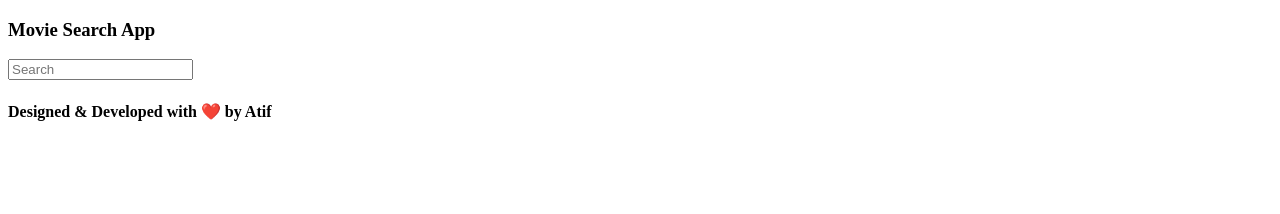
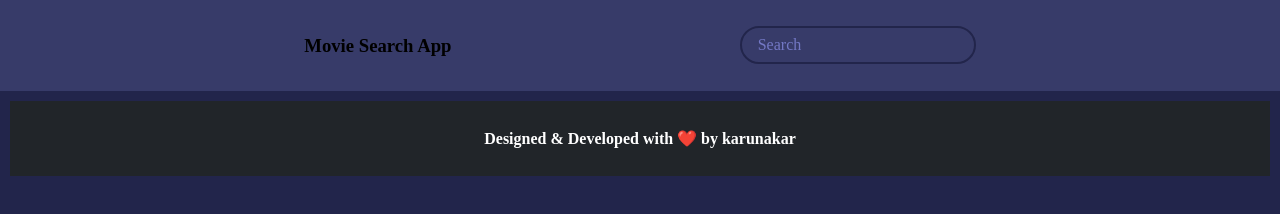
Before and after one commit to karunakar60/movieseach-app, a plain HTML site: page index.html in a window 1280 px wide. Drawn offline with Linux system fonts and the light colour scheme; no server answers; a web font is replaced by a local one.

Commit message:
commited

```diff
--- a/index.html
+++ b/index.html
@@ -7,7 +7,7 @@
     <title>Movie Search App</title>
 
     <!-- Custom CSS -->
-    <link rel="stylesheet" href="./styles.css" />
+    <link rel="stylesheet" href="./style.css" />
   </head>
   <body>
     <header>
@@ -24,7 +24,7 @@
     <div id="recommendations"></div>
 
     <div class="footer">
-      <h4>Designed & Developed with &#10084;&#65039; by Atif</h4>
+      <h4>Designed & Developed with &#10084;&#65039; by karunakar</h4>
     </div>
 
     <!-- Custom Script -->
```
